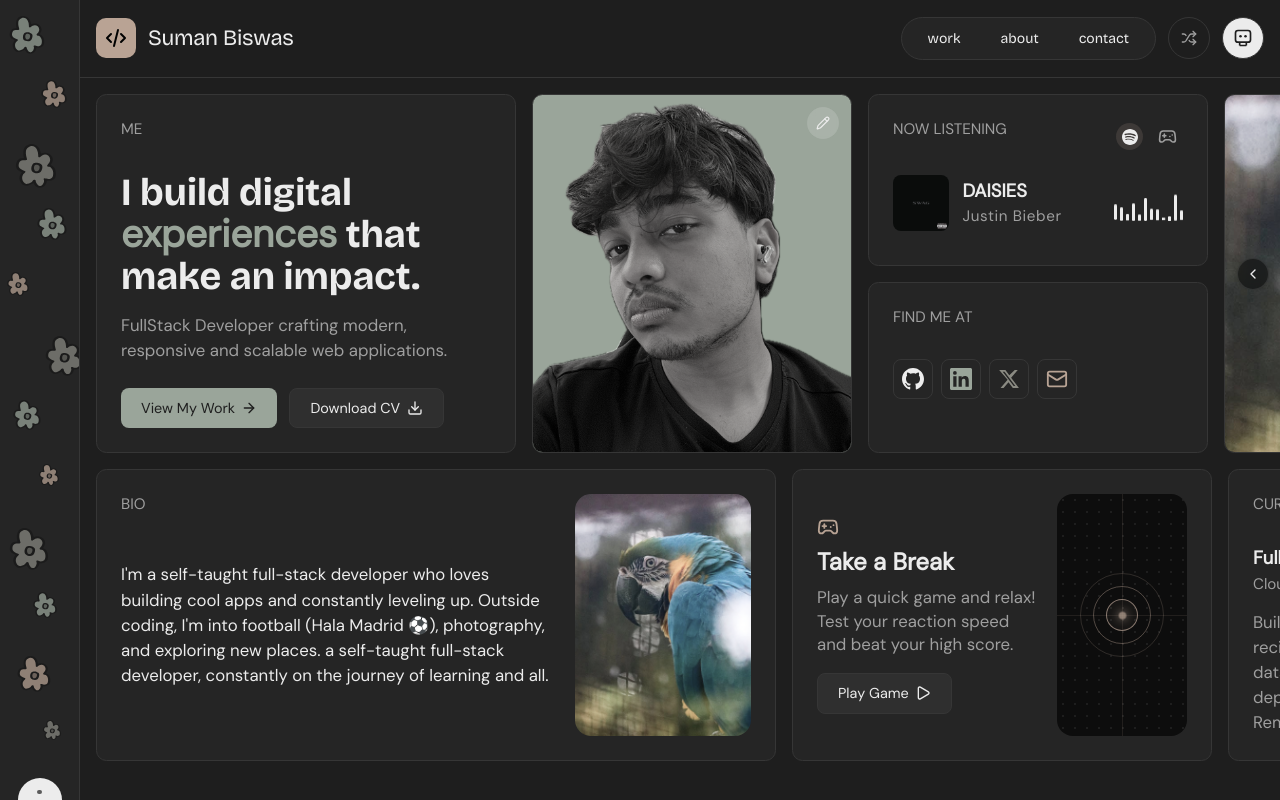
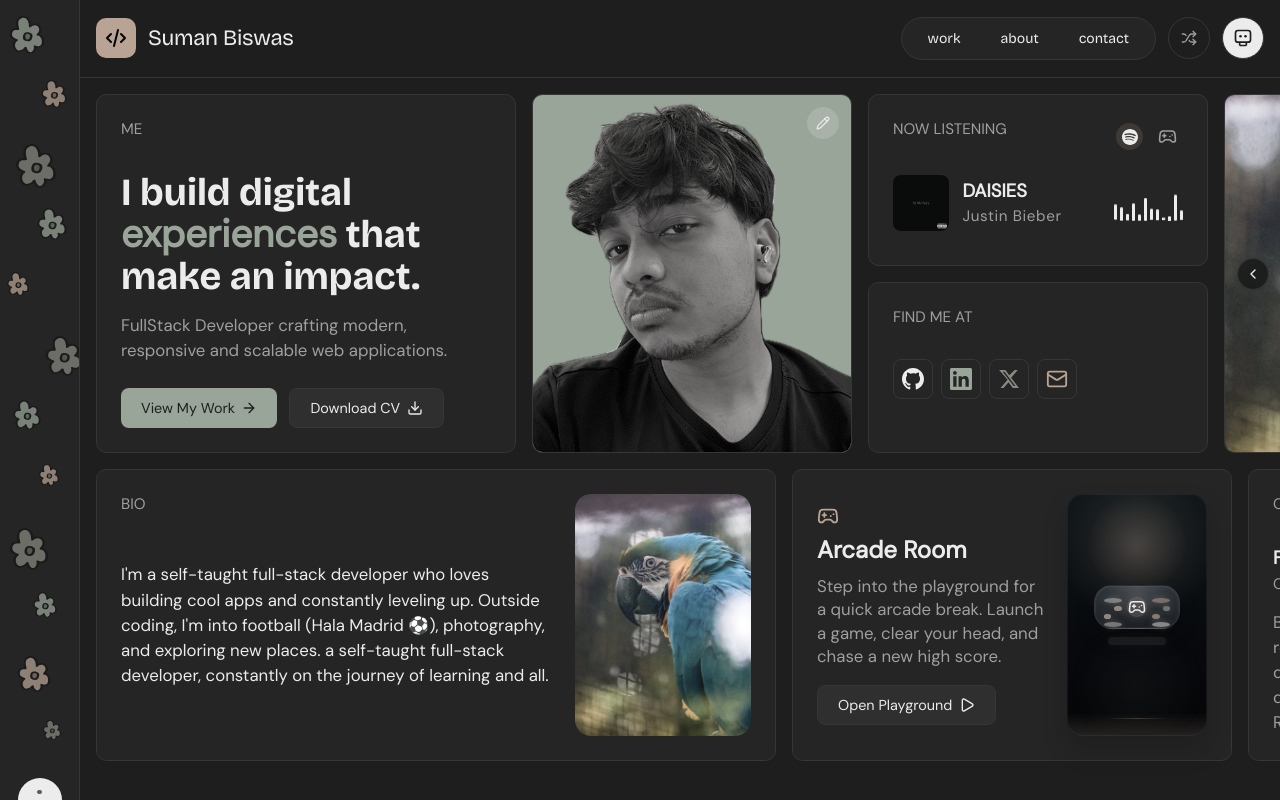
Before and after one commit to sumanbiswas7/sumanbiswas, a Next.js app: page / in a window 1280 px wide. Built offline with nearby package versions, Linux system fonts and the light colour scheme.

Commit message:
update: changes on arcade room card

```diff
--- a/src/components/BentoGrid/BentoGrid.module.scss
+++ b/src/components/BentoGrid/BentoGrid.module.scss
@@ -800,7 +800,7 @@
   flex-direction: row;
   align-items: stretch;
   gap: 1.25rem;
-  max-width: 420px;
+  max-width: 440px;
 }
 
 .playGameLeft {
@@ -832,96 +832,238 @@
 
 .playGamePoster {
   position: relative;
-  width: 130px;
+  width: 140px;
   height: 100%;
   flex-shrink: 0;
   border-radius: $border-radius-md;
   overflow: hidden;
-  background-color: #0d0d0d;
-  background-image: radial-gradient(circle, #1e1e1e 1px, transparent 1px);
-  background-size: 12px 12px;
+  background:
+    radial-gradient(circle at 50% 22%, rgba($color-clay, 0.18), transparent 38%),
+    linear-gradient(180deg, #11171a, #07090c 62%, #050608);
+  box-shadow:
+    inset 0 0 0 1px rgba(255, 255, 255, 0.05),
+    0 14px 26px rgba(0, 0, 0, 0.18);
   display: flex;
   align-items: center;
   justify-content: center;
 }
 
-.gameTarget {
-  position: relative;
-  width: 84px;
-  height: 84px;
+.playGamePosterGlow {
+  position: absolute;
+  inset: 0;
+  background:
+    radial-gradient(circle at 50% 20%, rgba($color-clay, 0.32), transparent 26%),
+    radial-gradient(circle at 50% 80%, rgba($color-sage, 0.1), transparent 35%);
+  opacity: 0.85;
+  animation: arcadeGlow 3s ease-in-out infinite alternate;
+  pointer-events: none;
+}
+
+.playGamePosterCabinet {
+  position: absolute;
+  width: 90px;
+  height: 98px;
+  display: flex;
+  flex-direction: column;
+  align-items: center;
+  justify-content: center;
+  gap: 0.45rem;
+  z-index: 1;
+}
+
+.playGamePosterScreen {
+  width: 76px;
+  height: 22px;
+  border-radius: 7px;
+  border: 1px solid rgba($color-clay, 0.28);
+  background: linear-gradient(180deg, rgba($color-clay, 0.18), rgba(255, 255, 255, 0.04));
   display: flex;
   align-items: center;
   justify-content: center;
+  gap: 0.3rem;
+  color: $color-text-primary;
+  font-size: 0.62rem;
+  font-weight: 700;
+  letter-spacing: 0.22em;
+  text-transform: uppercase;
+  box-shadow: 0 0 18px rgba($color-clay, 0.16);
 }
 
-.gameRingOuter,
-.gameRingMid,
-.gameRingInner,
-.gameDot {
-  position: absolute;
-  border-radius: 50%;
+.playGamePosterPad {
+  width: 86px;
+  height: 44px;
+  border-radius: 18px;
+  background:
+    radial-gradient(circle at 50% 0%, rgba(255, 255, 255, 0.14), transparent 55%),
+    linear-gradient(180deg, #31363c, #1c2024);
+  border: 1px solid rgba(255, 255, 255, 0.06);
+  box-shadow:
+    inset 0 0 0 1px rgba(255, 255, 255, 0.04),
+    0 10px 20px rgba(0, 0, 0, 0.22);
+  display: flex;
+  align-items: center;
+  justify-content: space-between;
+  padding: 0 0.55rem;
 }
 
-.gameRingOuter {
-  width: 84px;
-  height: 84px;
-  border: 1.5px solid rgba($color-clay, 0.2);
+.playGamePosterDpad,
+.playGamePosterButtons {
+  display: grid;
+  grid-template-columns: repeat(2, 1fr);
+  gap: 0.18rem;
 }
 
-.gameRingMid {
-  width: 58px;
-  height: 58px;
-  border: 1.5px solid rgba($color-clay, 0.4);
+.playGamePosterDpad {
+  width: 18px;
+  height: 18px;
 }
 
-.gameRingInner {
-  width: 32px;
-  height: 32px;
-  border: 1.5px solid rgba($color-clay, 0.7);
-  background: rgba($color-clay, 0.06);
+.playGamePosterButtons {
+  width: 18px;
+  height: 18px;
 }
 
-.gameDot {
-  width: 9px;
-  height: 9px;
-  background: $color-clay;
-  box-shadow:
-    0 0 10px $color-clay,
-    0 0 20px rgba($color-clay, 0.4);
-  animation: targetPulse 2s ease-in-out infinite;
+.playGamePosterDpad span,
+.playGamePosterButtons span {
+  display: block;
+  border-radius: 50%;
+  background: rgba($color-clay, 0.74);
+  box-shadow: 0 0 6px rgba($color-clay, 0.34);
 }
 
-@keyframes targetPulse {
-  0%,
+.playGamePosterDpad span:nth-child(1) {
+  grid-column: 1 / span 2;
+  height: 5px;
+}
+
+.playGamePosterDpad span:nth-child(2),
+.playGamePosterDpad span:nth-child(3) {
+  height: 5px;
+}
+
+.playGamePosterDpad span:nth-child(4) {
+  grid-column: 1 / span 2;
+  height: 5px;
+}
+
+.playGamePosterButtons span:nth-child(1),
+.playGamePosterButtons span:nth-child(4) {
+  height: 5px;
+}
+
+.playGamePosterButtons span:nth-child(2),
+.playGamePosterButtons span:nth-child(3) {
+  height: 5px;
+}
+
+.playGamePosterCenter {
+  width: 20px;
+  height: 20px;
+  border-radius: 50%;
+  display: flex;
+  align-items: center;
+  justify-content: center;
+  color: $color-text-primary;
+  background: rgba($color-clay, 0.2);
+  box-shadow:
+    inset 0 0 0 1px rgba(255, 255, 255, 0.06),
+    0 0 12px rgba($color-clay, 0.2);
+}
+
+.playGamePosterBase {
+  width: 58px;
+  height: 8px;
+  border-radius: 999px;
+  background: rgba(255, 255, 255, 0.07);
+  box-shadow: 0 0 8px rgba($color-clay, 0.06);
+}
+
+.playGamePosterLights {
+  position: absolute;
+  inset: auto 0 0;
+  height: 24px;
+  background: linear-gradient(180deg, transparent, rgba($color-clay, 0.18));
+  pointer-events: none;
+}
+
+@keyframes arcadeGlow {
+  0% {
+    opacity: 0.6;
+    transform: scale(0.98);
+  }
   100% {
     opacity: 1;
-    transform: scale(1);
-  }
-  50% {
-    opacity: 0.5;
-    transform: scale(0.7);
+    transform: scale(1.02);
   }
 }
 
-.gameCrosshairH,
-.gameCrosshairV {
-  position: absolute;
-  background: rgba($color-clay, 0.12);
-  pointer-events: none;
+.playGamePosterCenter svg {
+  width: 18px;
+  height: 18px;
 }
 
-.gameCrosshairH {
-  width: 100%;
-  height: 1px;
-  top: 50%;
-  left: 0;
+.playGamePosterCabinet svg {
+  filter: drop-shadow(0 0 6px rgba($color-clay, 0.2));
 }
 
-.gameCrosshairV {
-  width: 1px;
-  height: 100%;
+.playGamePosterDpad span:nth-child(2),
+.playGamePosterButtons span:nth-child(2) {
+  grid-column: 2;
+}
+
+.playGamePosterDpad span:nth-child(3),
+.playGamePosterButtons span:nth-child(3) {
+  grid-column: 1;
+}
+
+.playGamePosterDpad span:nth-child(1),
+.playGamePosterButtons span:nth-child(1) {
+  grid-column: 1 / span 2;
+}
+
+.playGamePosterDpad span:nth-child(4),
+.playGamePosterButtons span:nth-child(4) {
+  grid-column: 1 / span 2;
+}
+
+.playGamePosterButtons span:nth-child(1) {
+  background: rgba($color-clay, 0.55);
+}
+
+.playGamePosterButtons span:nth-child(2) {
+  background: rgba($color-sage, 0.6);
+}
+
+.playGamePosterButtons span:nth-child(3) {
+  background: rgba($color-clay, 0.68);
+}
+
+.playGamePosterButtons span:nth-child(4) {
+  background: rgba($color-text-primary, 0.5);
+}
+
+.playGamePosterDpad span:nth-child(1),
+.playGamePosterDpad span:nth-child(4) {
+  background: rgba($color-text-primary, 0.42);
+}
+
+.playGamePosterDpad span:nth-child(2),
+.playGamePosterDpad span:nth-child(3) {
+  background: rgba($color-clay, 0.75);
+  box-shadow:
+    0 0 10px rgba($color-clay, 0.28),
+    inset 0 0 0 1px rgba(255, 255, 255, 0.08);
+}
+
+.playGamePosterLights::before {
+  content: "";
+  position: absolute;
   left: 50%;
-  top: 0;
+  top: 6px;
+  width: 64px;
+  height: 1px;
+  transform: translateX(-50%);
+  background: linear-gradient(90deg, transparent, rgba($color-clay, 0.28), transparent);
 }
 
 // ELI CARD
--- a/src/components/BentoGrid/BentoGrid.tsx
+++ b/src/components/BentoGrid/BentoGrid.tsx
@@ -234,22 +234,41 @@ function PlayGameCard() {
     <Card className={styles.playGameCard}>
       <div className={styles.playGameLeft}>
         <Gamepad2 size={22} className={styles.playGameIcon} />
-        <h3 className={styles.playGameTitle}>Take a Break</h3>
+        <h3 className={styles.playGameTitle}>Arcade Room</h3>
         <p className={styles.playGameSub}>
-          Play a quick game and relax! Test your reaction speed and beat your
-          high score.
+          Step into the playground for a quick arcade break. Launch a game,
+          clear your head, and chase a new high score.
         </p>
-        <Button label="Play Game" icon={Play} variant="secondary" onClick={openGame} />
+        <Button
+          label="Open Playground"
+          icon={Play}
+          variant="secondary"
+          onClick={openGame}
+        />
       </div>
       <div className={styles.playGamePoster}>
-        <div className={styles.gameTarget}>
-          <div className={styles.gameRingOuter} />
-          <div className={styles.gameRingMid} />
-          <div className={styles.gameRingInner} />
-          <div className={styles.gameDot} />
+        <div className={styles.playGamePosterGlow} />
+        <div className={styles.playGamePosterCabinet}>
+          <div className={styles.playGamePosterPad}>
+            <div className={styles.playGamePosterDpad}>
+              <span />
+              <span />
+              <span />
+              <span />
+            </div>
+            <div className={styles.playGamePosterCenter}>
+              <Gamepad2 size={18} />
+            </div>
+            <div className={styles.playGamePosterButtons}>
+              <span />
+              <span />
+              <span />
+              <span />
+            </div>
+          </div>
+          <div className={styles.playGamePosterBase} />
         </div>
-        <div className={styles.gameCrosshairH} />
-        <div className={styles.gameCrosshairV} />
+        <div className={styles.playGamePosterLights} />
       </div>
     </Card>
   );
```
